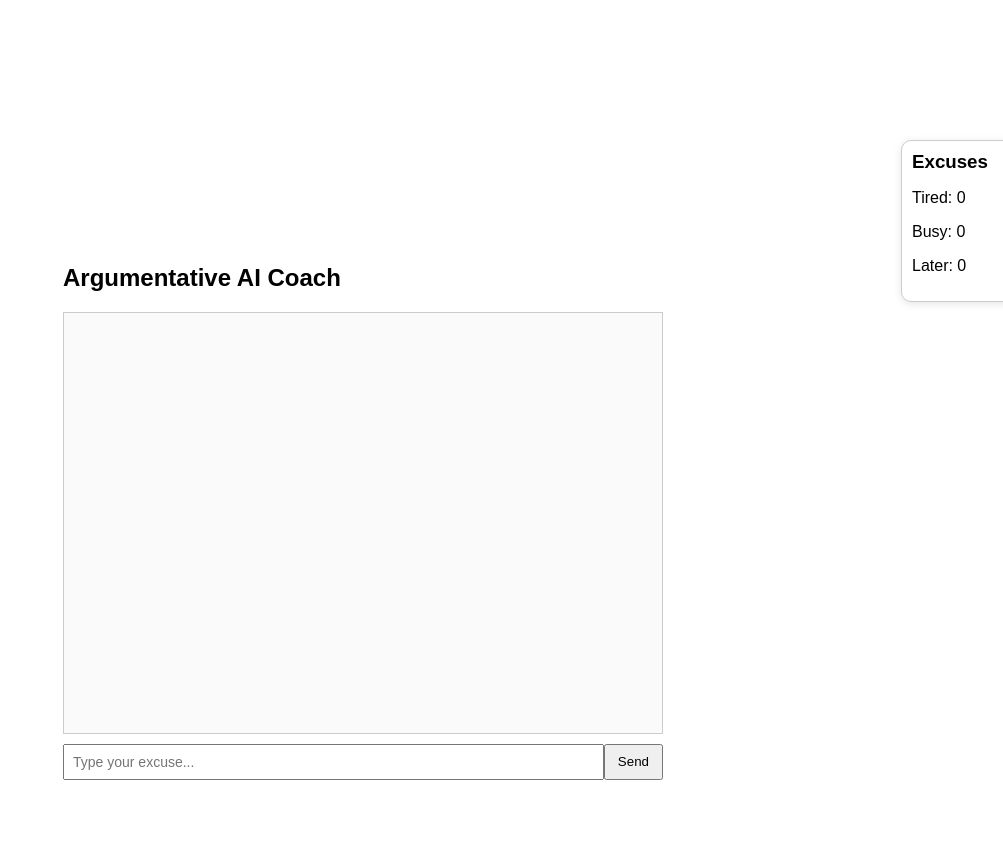
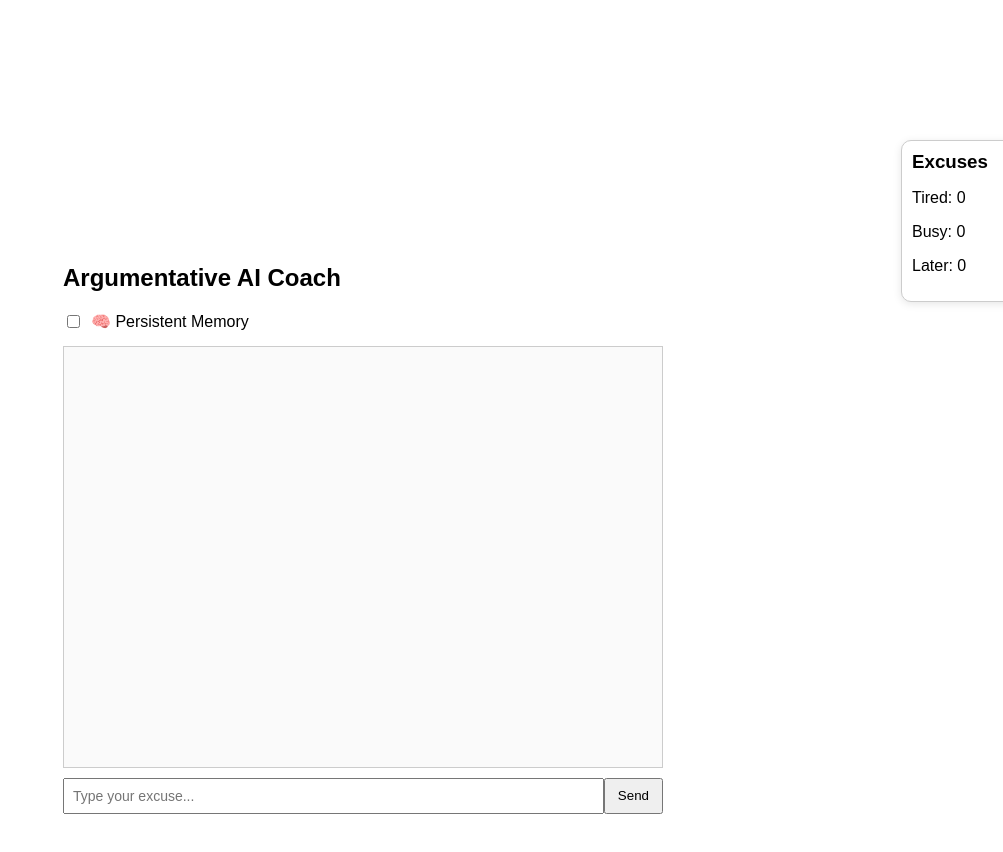
Before and after one commit to AidanEsposito/AI-Arguing-Coach, a React (Create React App) app: page / in a window 1280 px wide. Shown: the top 852 px of the page, without its empty margins (277-1280 px from the left). Before the commit the page ends 820 px from the top, so only its background shows below. Built offline with nearby package versions, Linux system fonts and the light colour scheme.

Commit message:
Starting base for complex memory

```diff
--- a/src/App.css
+++ b/src/App.css
@@ -11,6 +11,13 @@
   position: relative;
   top: 50px;
   cursor: pointer;
+}
+
+.memoryToggle {
+  display: flex;
+  align-items: center;
+  gap: 8px;
+  margin-bottom: 15px;
 }
 
 .chatBox {
--- a/src/App.js
+++ b/src/App.js
@@ -6,6 +6,7 @@ function App() {
   const [messages, setMessages] = useState([]);
   const [input, setInput] = useState("");
   const [loading, setLoading] = useState(false);
+  const [memoryEnabled, setMemoryEnabled] = useState(false);
   const [excuseCounts, setExcuseCounts] = useState({
     tired: 0,
     busy: 0,
@@ -66,6 +67,15 @@ function App() {
         <p>Later: {excuseCounts.later}</p>
       </div>
 
+      <label className="memoryToggle">
+        <input
+          type="checkbox"
+          checked={memoryEnabled}
+          onChange={() => setMemoryEnabled(!memoryEnabled)}
+        />
+        🧠 Persistent Memory
+    </label>
+
       <div className="chatBox">
         {messages.map((m, i) => (
           <div
```
